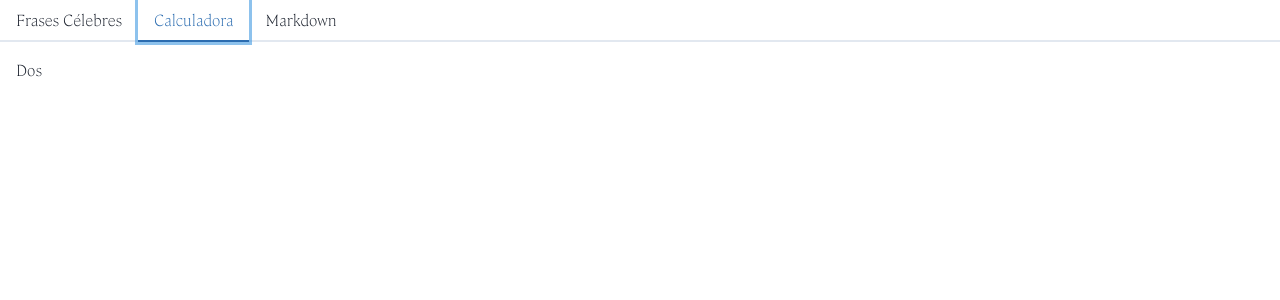
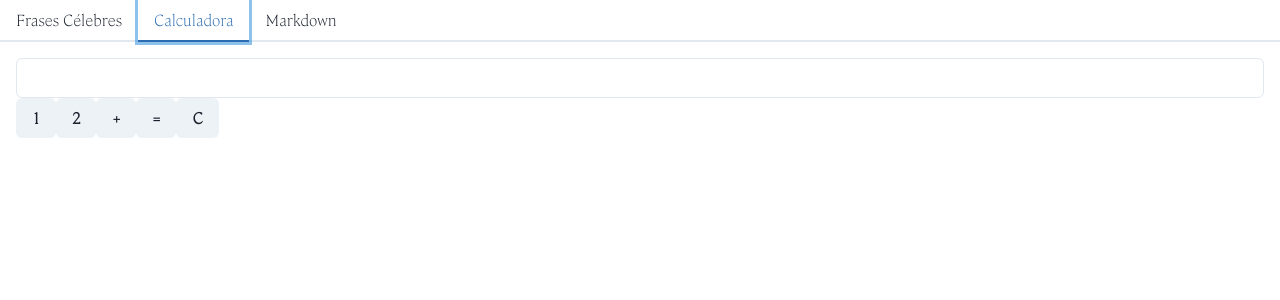
Before and after one commit to gnietto/usestate, a React (Vite) app: page / in a window 1280 px wide. Both pictures are taken after a click on the tab "Calculadora". Shown: the top 300 px of the page. Built offline with nearby package versions, Linux system fonts and the light colour scheme.

Commit message:
Agrega primera versión de componente Calculadora

```diff
--- a/src/App.tsx
+++ b/src/App.tsx
@@ -2,6 +2,7 @@
 import { Box, Tabs, TabList, Tab, TabPanels, TabPanel } from '@chakra-ui/react';
 import Frases from './Frases';
 import Previewer from './Previewer';
+import Calc from './Calc';
 
 function App() {
   return (
@@ -16,7 +17,9 @@ function App() {
           <TabPanel>
             <Frases />
           </TabPanel>
-          <TabPanel>Dos</TabPanel>
+          <TabPanel>
+            <Calc />
+          </TabPanel>
           <TabPanel>
             <Previewer />
           </TabPanel>
--- /dev/null
+++ b/src/Calc.tsx
@@ -0,0 +1,34 @@
+import { useState } from 'react';
+import { Box, Input, Button } from '@chakra-ui/react';
+
+function Calculadora() {
+  const [visor, setVisor] = useState('');
+  const despliegueEnVisor = (e: any) =>
+    setVisor(visor + e.target.value.toString());
+  const resultado = () => setVisor(eval(visor));
+  const limpiarVisor = () => setVisor('');
+
+  return (
+    <Box>
+      <Input value={visor} onChange={despliegueEnVisor} type="text" readOnly />
+      <Button value="1" onClick={despliegueEnVisor}>
+        1
+      </Button>
+      <Button value="2" onClick={despliegueEnVisor}>
+        2
+      </Button>
+      <Button value="+" onClick={despliegueEnVisor}>
+        +
+      </Button>
+      <Button value="=" onClick={resultado}>
+        =
+      </Button>
+      <Button value="C" onClick={limpiarVisor}>
+        {' '}
+        C{' '}
+      </Button>
+    </Box>
+  );
+}
+
+export default Calculadora;
```
